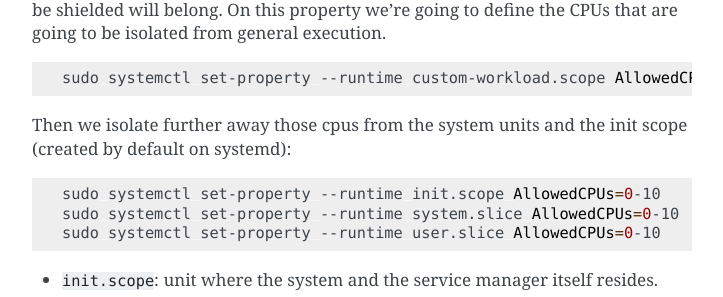
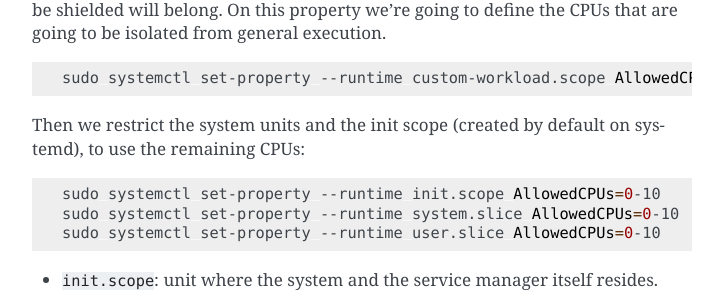
Before and after one commit to canonical/real-time-ubuntu-docs, a Sphinx documentation site: the page built from docs/how-to/using-cpu-sets.md, in a window 1280 px wide and 900 px high, scrolled down 532 px. Shown: the part 147-444 px from the top of the window, without its empty margins (388-1111 px from the left). Built offline with Sphinx 7.4.7, drawn with Linux system fonts in a browser that asks for light colours.

Commit message:
refact: reword sentence
Signed-off-by: Lincoln Wallace <lincoln.wallace@canonical.com>

````diff
--- a/docs/how-to/using-cpu-sets.md
+++ b/docs/how-to/using-cpu-sets.md
@@ -21,7 +21,7 @@ On this property we're going to define the CPUs that are going to be isolated fr
 sudo systemctl set-property --runtime custom-workload.scope AllowedCPUs=11
 ```
 
-Then we isolate further away those cpus from the system units and the init scope (created by default on systemd):
+Then we restrict the system units and the init scope (created by default on systemd), to use the remaining CPUs:
 ```bash
 sudo systemctl set-property --runtime init.scope AllowedCPUs=0-10
 sudo systemctl set-property --runtime system.slice AllowedCPUs=0-10
````
